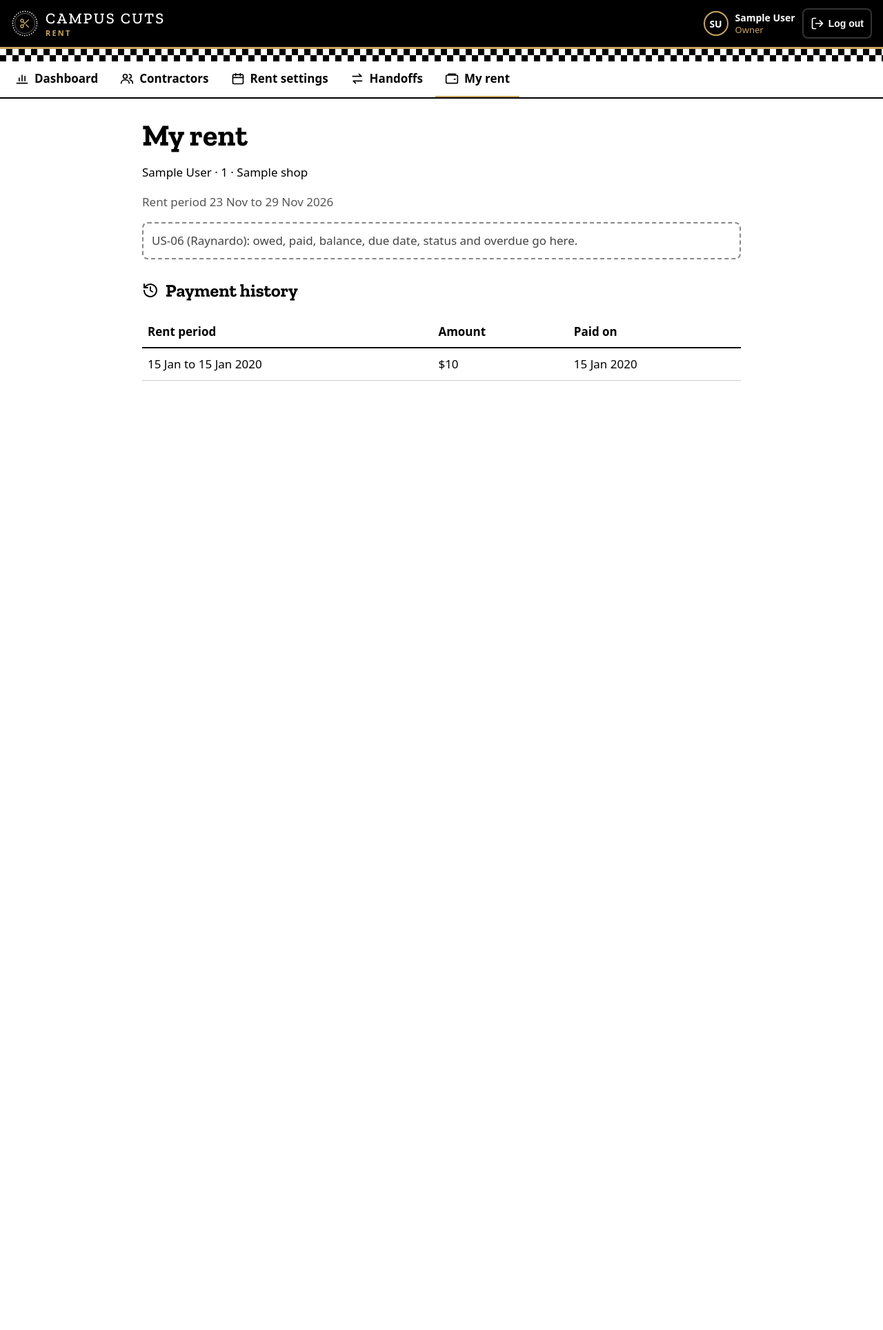
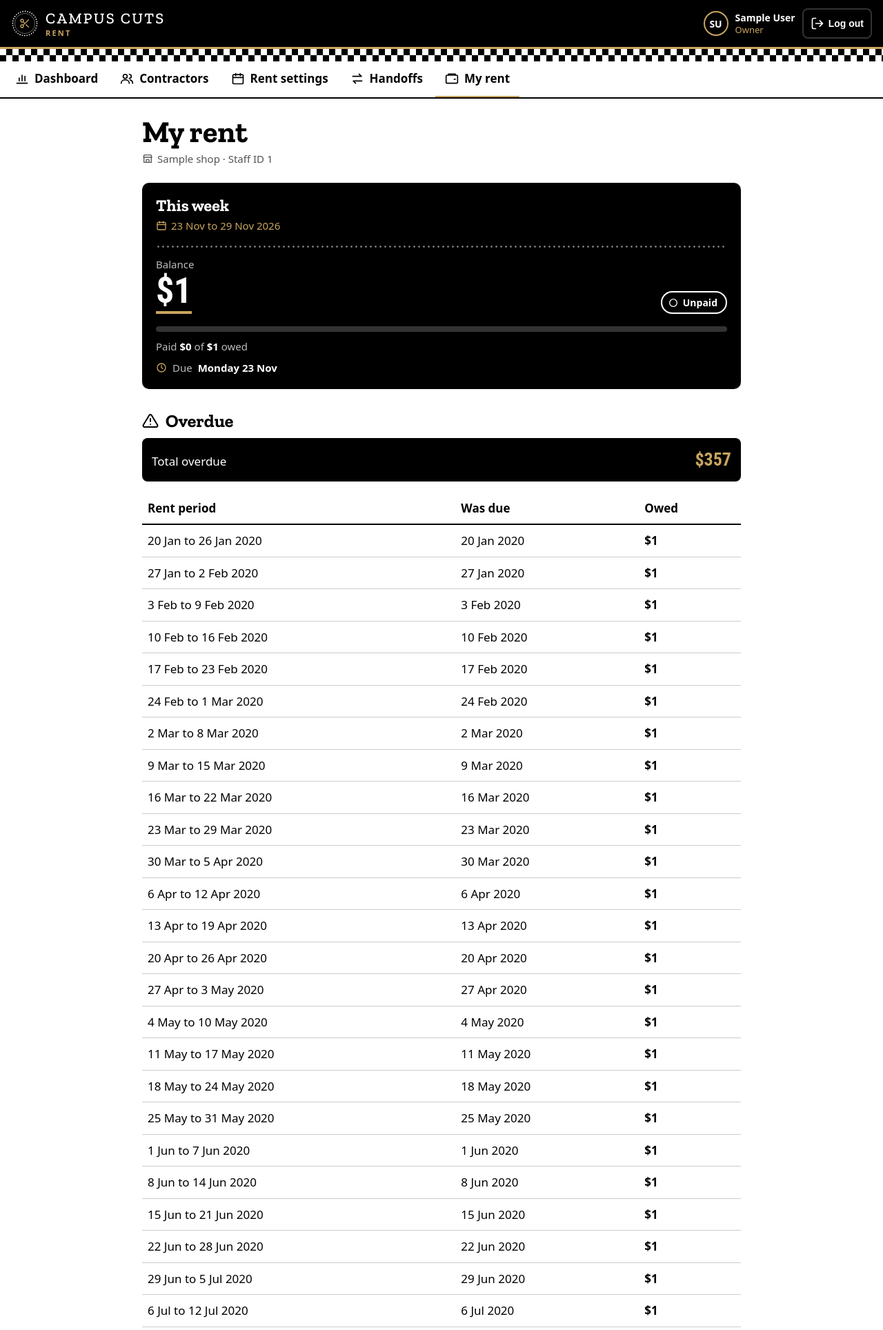
Before and after one commit to rknight16/campus-cuts, a Django app: page /account/ in a window 1280 px wide. Shown: the top 1928 px of the page at 69% size. Before the commit the page ends 552 px from the top, so only its background shows below. Run offline with Django 5.2, Linux system fonts and the light colour scheme; a user stored in the database is signed in; tables that the repository leaves empty hold one stand-in row (values such as "Sample post").

Commit message:
US-06: show my rent, overdue and payment history
Account page shows this week's owed, paid, balance, due date and status (AC-1), overdue weeks with total or $0 overdue (AC-2), payment history newest first (AC-3); access unchanged (AC-4). Overdue now counts from Contractor.joined_on and includes weeks with no RentPeriod row. joined_on is settable (migration 0002, no-op in SQL).

```diff
--- a/rent/management/commands/seed.py
+++ b/rent/management/commands/seed.py
@@ -90,6 +90,7 @@ class Command(BaseCommand):
             c = Contractor.objects.create(
                 user=user, full_name=f"{first} {last}", staff_id=staff_id, shop=shops[shop_i],
                 trade=trade, pay_type=pay_type,
+                joined_on=start.start_date,  # everyone has worked here since rent started (US-06 AC-2)
                 phone="" if i == 16 else f"876-555-{100 + i:04d}",  # one with no phone (US-07 AC-3)
             )
             if is_sup:
--- a/rent/models.py
+++ b/rent/models.py
@@ -18,6 +18,7 @@ from django.core.exceptions import PermissionDenied
 from django.core.validators import MinValueValidator, RegexValidator
 from django.db import models
 from django.db.models import Q
+from django.utils import timezone
 
 
 # ---------------------------------------------------------------------------
@@ -213,7 +214,9 @@ class Contractor(models.Model):
     pay_type = models.CharField(max_length=20, choices=PayType.choices, default=PayType.WEEKLY_RENT)
     # Deactivated contractors keep their records and can still pay balances (US-05 AC-6)
     is_active = models.BooleanField(default=True)
-    joined_on = models.DateField(auto_now_add=True)
+    # Rent is owed from the rent period that contains this date (US-06 AC-2: no overdue before joining).
+    # The Owner sets it when adding a contractor (US-05); it defaults to today.
+    joined_on = models.DateField(default=timezone.localdate)
 
     class Meta:
         ordering = ["shop", "full_name"]
--- a/rent/templates/rent/base.html
+++ b/rent/templates/rent/base.html
@@ -11,7 +11,7 @@
   {# A page-to-page transition skipped by a quick second click rejects its promises; that is expected, so keep it out of the console. #}
   <script>for(const t of["pageswap","pagereveal"])addEventListener(t,e=>{const v=e.viewTransition;if(v)for(const p of[v.ready,v.finished,v.updateCallbackDone])p.catch(()=>{})})</script>
 </head>
-<body class="{% block body_class %}{% if user.is_authenticated %}has-nav{% endif %}{% endblock %}">
+<body class="{% block body_class %}{% if user.is_authenticated and user.role != "CONTRACTOR" %}has-nav{% endif %}{% endblock %}">
   <a class="skip" href="#main">Skip to content</a>
   {% include "rent/icon_sprite.html" %}
   {% block chrome %}
@@ -33,7 +33,8 @@
   <div class="gold-rule"></div>
   <div class="checker"></div>
   {% endblock %}
-  {% if user.is_authenticated %}
+  {# A plain contractor only has My rent, so a one-tab bar is left out. #}
+  {% if user.is_authenticated and user.role != "CONTRACTOR" %}
   {% with here=request.resolver_match.url_name %}
   <nav class="tabs" aria-label="Main">
     {% if user.is_owner %}
--- a/rent/templates/rent/my_account.html
+++ b/rent/templates/rent/my_account.html
@@ -2,15 +2,76 @@
 {% load ui money %}
 {% block title %}My rent · Campus Cuts Rent{% endblock %}
 {% block content %}
-<h1>My rent</h1>
-<p>{{ contractor.full_name }} · {{ contractor.staff_id }} · {{ contractor.shop }}</p>
-<p class="muted">Rent period {{ period }}</p>
-<p class="todo">US-06 (Raynardo): owed, paid, balance, due date, status and overdue go here.</p>
-<h2 class="with-icon">{% icon "history" %}Payment history</h2>
-{% if payments %}
-<div class="table-wrap"><table>
-  <thead><tr><th>Rent period</th><th>Amount</th><th>Paid on</th></tr></thead>
-  <tbody>{% for p in payments %}<tr><td>{{ p.rent_period }}</td><td>{{ p.amount|money }}</td><td>{{ p.payment_date|date:"j M Y" }}</td></tr>{% endfor %}</tbody>
-</table></div>
-{% else %}<p class="empty">{% icon "receipt" %}<span>No payments recorded yet.</span></p>{% endif %}
+<header class="page-head">
+  <h1>My rent</h1>
+  <p class="period">{% icon "shop" %}{{ contractor.shop }} · Staff ID {{ contractor.staff_id }}</p>
+</header>
+
+{# AC-1: this week's rent #}
+<section class="balance-panel" aria-labelledby="this-week">
+  <div class="balance-who">
+    <h2 id="this-week">This week</h2>
+    <p>{% icon "calendar" %}{{ rent.period }}</p>
+  </div>
+  {% if rent.owed is None %}
+    <p class="balance-sub">{% if rent.status == "Earnings not entered" %}Your Shop Supervisor has not entered this week's earnings yet. What you owe (40% of your earnings) shows here once they do.{% else %}No weekly rent is set for your shop yet.{% endif %}</p>
+  {% else %}
+    <div class="balance-main">
+      <div>
+        <span class="balance-label">Balance</span>
+        <strong class="balance-figure">{{ rent.balance|money }}</strong>
+      </div>
+      {% status_badge rent.status %}
+    </div>
+    {% percent rent.paid rent.owed as pct %}
+    <div class="progress" aria-hidden="true"><span style="width:{{ pct }}%"></span></div>
+    <p class="balance-sub">Paid <strong>{{ rent.paid|money }}</strong> of <strong>{{ rent.owed|money }}</strong> owed</p>
+    {% if rent.due_date %}
+    <p class="balance-due">{% icon "clock" %}{% if rent.balance and rent.due_passed %}Was due{% else %}Due{% endif %} <strong>{{ rent.due_date|date:"l j M" }}</strong></p>
+    {% endif %}
+  {% endif %}
+</section>
+
+{# AC-2: overdue, with $0 shown when nothing is (UC-06 A1) #}
+<section aria-labelledby="overdue">
+  <h2 class="with-icon" id="overdue">{% icon "alert" %}Overdue</h2>
+  {% if rent.overdue %}
+    <p class="overdue-total"><span>Total overdue</span><strong>{{ rent.overdue_total|money }}</strong></p>
+    <div class="table-wrap"><table>
+      <thead><tr><th>Rent period</th><th>Was due</th><th>Owed</th></tr></thead>
+      <tbody>
+        {% for row in rent.overdue %}
+        <tr><td>{{ row.period }}</td><td>{{ row.due_date|date:"j M Y" }}</td><td><strong>{{ row.balance|money }}</strong></td></tr>
+        {% endfor %}
+      </tbody>
+    </table></div>
+    <p class="note">{% icon "info" %}<span>Pay your Shop Supervisor and they will record it here.</span></p>
+  {% else %}
+    <p class="msg success" role="status">{% icon "check" %}<span><strong>$0 overdue.</strong> You are up to date.</span></p>
+  {% endif %}
+</section>
+
+{# AC-3: payment history, newest first #}
+<section aria-labelledby="history">
+  <h2 class="with-icon" id="history">{% icon "history" %}Payment history</h2>
+  {% if payments %}
+  <div class="table-wrap"><table>
+    <thead><tr><th>Rent period</th><th>Amount</th><th>Paid on</th>{% if has_receipts %}<th>Receipt</th>{% endif %}</tr></thead>
+    <tbody>
+      {% for p in payments %}
+      <tr>
+        <td>{{ p.rent_period }}</td>
+        <td>{{ p.amount|money }}{% if p.corrections.all %} <span class="badge corrected">{% icon "edit" %}Corrected</span>{% endif %}</td>
+        <td>{{ p.payment_date|date:"j M Y" }}</td>
+        {% if has_receipts %}{# US-07: turn the number into a link once the receipt page exists #}
+        <td>{% with r=p.receipts.all.0 %}{% if r %}No. {{ r.number }}{% else %}<span class="muted">None</span>{% endif %}{% endwith %}</td>
+        {% endif %}
+      </tr>
+      {% endfor %}
+    </tbody>
+  </table></div>
+  {% else %}
+  <p class="empty">{% icon "receipt" %}<span>No payments have been recorded for you yet.</span></p>
+  {% endif %}
+</section>
 {% endblock %}
--- a/rent/views/account.py
+++ b/rent/views/account.py
@@ -1,18 +1,34 @@
-"""US-06 View my rent, due date and payment history - owner: Raynardo Knight"""
+"""US-06 View my rent, due date and payment history - owner: Raynardo Knight
+
+Presentation layer only (SDS 2.3.1): the figures come from rent_rules.account_overview().
+Viewing the page changes nothing (UC-06 post-condition).
+"""
+from django.db.models import Prefetch
 from django.shortcuts import get_object_or_404, render
 
 from rent.access import contractor_required, ensure_own_contractor
-from rent.models import Contractor, RentPeriod
+from rent.models import Contractor, Receipt
+from rent.services import rent_rules
+
+
+def _account_page(request, contractor):
+    payments = (
+        contractor.payments.select_related("rent_period")  # newest first (Payment.Meta.ordering), AC-3
+        .prefetch_related("corrections", Prefetch("receipts", queryset=Receipt.objects.order_by("-created_at")))
+    )
+    overview = rent_rules.account_overview(contractor)
+    return render(request, "rent/my_account.html", {
+        "contractor": contractor,
+        "rent": overview,
+        "payments": payments,
+        # Receipts arrive with US-07; the column only appears once one exists.
+        "has_receipts": Receipt.objects.filter(payment__contractor=contractor).exists(),
+    })
 
 
 @contractor_required
 def my_account(request):
-    contractor = request.user.contractor_profile
-    return render(request, "rent/my_account.html", {
-        "contractor": contractor,
-        "period": RentPeriod.current(),
-        "payments": contractor.payments.select_related("rent_period"),
-    })
+    return _account_page(request, request.user.contractor_profile)
 
 
 @contractor_required
@@ -20,8 +36,4 @@ def contractor_account(request, contractor_id):
     """Same page by ID. Anyone other than the contractor gets 403 (AC-4)."""
     contractor = get_object_or_404(Contractor, pk=contractor_id)
     ensure_own_contractor(request.user, contractor)
-    return render(request, "rent/my_account.html", {
-        "contractor": contractor,
-        "period": RentPeriod.current(),
-        "payments": contractor.payments.select_related("rent_period"),
-    })
+    return _account_page(request, contractor)
--- a/static/css/campuscuts.css
+++ b/static/css/campuscuts.css
@@ -350,3 +350,10 @@ input[aria-invalid="true"],select[aria-invalid="true"]{box-shadow:inset 0 0 0 1p
 .record-fold>summary::-webkit-details-marker{display:none}
 .record-fold[open]>summary{border-bottom-left-radius:0;border-bottom-right-radius:0}
 .record-fold>.card{margin-top:0;border-top:0;border-top-left-radius:0;border-top-right-radius:0}
+
+/* My rent (US-06) */
+.balance-due{display:flex;align-items:center;gap:8px;margin:8px 0 0;color:#bbb;font-size:var(--fs-sm)}
+.balance-due .icon{width:16px;height:16px;margin:0;color:var(--gold)}
+.balance-due strong{color:var(--white)}
+.overdue-total{display:flex;justify-content:space-between;align-items:baseline;gap:12px;margin:8px 0 4px;padding:12px 14px;border-radius:var(--radius-sm);background:var(--black);color:var(--white)}
+.overdue-total strong{font-family:var(--font-display);font-size:var(--fs-h2);color:var(--gold);font-variant-numeric:tabular-nums}
```
Also changed, not shown: rent/services/rent_rules.py (+70 -10 lines), rent/tests/helpers.py (+8 -2 lines), rent/tests/test_account.py (added, +134 -0 lines), rent/tests/test_rent_rules.py (+27 -4 lines), rent/migrations/0002_contractor_joined_on_settable.py (added).
